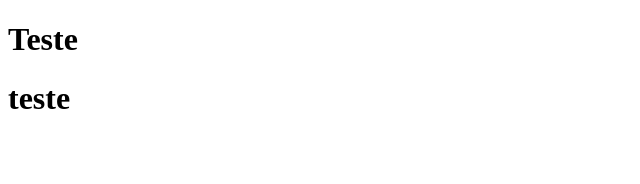
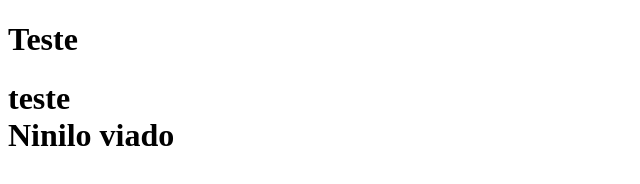
Before and after one commit to sidneisegatto/Teste, a plain HTML site: page Index.html in a window 1280 px wide. Shown: the whole page, without its empty margins (0-640 px from the left). Drawn offline with Linux system fonts and the light colour scheme.

Commit message:
Update Index.html

```diff
--- a/Index.html
+++ b/Index.html
@@ -9,5 +9,6 @@
 <body>
     <h1>Teste<h1>
         <div>teste</div>
+        <span>Ninilo viado </span>
 </body>
 </html>
```
